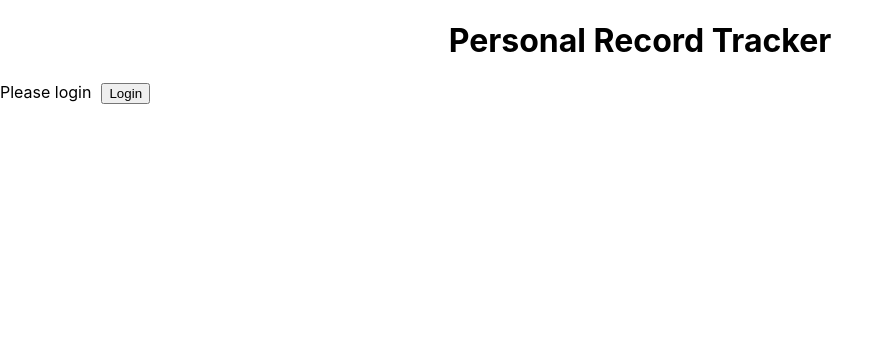
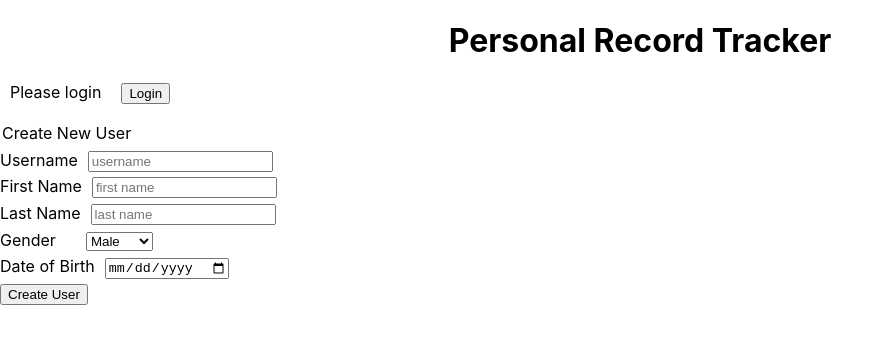
Before and after one commit to SeanSmash/phase-3-frontend, a React (Create React App) app in the folder phase-3-frontend/: page /new_user in a window 1280 px wide. Shown: the top 344 px of the page, without its empty margins (0-894 px from the left). Built offline with nearby package versions, Linux system fonts and the light colour scheme; no server answers.

Commit message:
completed login/logout and added new user and user update functions

```diff
--- a/phase-3-frontend/src/App.css
+++ b/phase-3-frontend/src/App.css
@@ -66,6 +66,11 @@ td {
   left: 80px;
 }
 
+#record-add-form-date {
+  position: absolute;
+  top: 125px;
+}
+
 #minutes-span {
   position: absolute;
   left: 230px;
@@ -124,3 +129,30 @@ td {
 #add-exercise-btn {
   margin-left: 10px;
 }
+
+.user-form {
+  line-height:20pt;
+}
+
+#user-form-submit {
+  position: relative;
+  margin-left: 0px;
+}
+
+.user-form input {
+  margin-left: 10px;
+}
+
+.user-form select {
+  margin-left: 30px;
+}
+
+#cancel-btn {
+  position: relative;
+  margin-top: 10px;
+  margin-right: 10px;
+}
+
+.navlink {
+  margin-left: 10px;
+}
--- a/phase-3-frontend/src/App.js
+++ b/phase-3-frontend/src/App.js
@@ -1,19 +1,34 @@
 import './App.css';
-import React, { useContext } from "react";
+import React, { useContext, useEffect, useState } from "react";
+import { Routes, Route, NavLink } from "react-router-dom";
 import Login from "./Login";
+import LoginPage from './LoginPage';
 import PersonalRecords from './PersonalRecords';
+import NewUser from './NewUser';
 import { CurrentUserContext } from './UserInfo';
+import EditProfile from './EditProfile';
 
 function App() {
   const [currentUser, setCurrentUser ] = useContext(CurrentUserContext)
+  const [users, setUsers] = useState([])
+  const [isLoggedIn, setIsLoggedIn] = useState(false)
 
+  useEffect(() => {
+    fetch("http://localhost:9292/user_profiles")
+      .then((r) => r.json())
+      .then((resp) => {
+        setUsers(resp)
+      })
+  }, []);
 
-  function isLoggedIn(){
-    if (currentUser.length !== 0){
-      return(
-        <PersonalRecords />
-      )
-    }
+  function handleLogin(user){
+    setCurrentUser(user)
+    setIsLoggedIn(true)
+  }
+
+  function handleLogout(){
+    setCurrentUser([])
+    setIsLoggedIn(false)
   }
 
   return (
@@ -21,8 +36,14 @@ function App() {
       <header>
       <h1 className='title'>Personal Record Tracker</h1>
       </header>
-      <Login />
-      {isLoggedIn()}
+      <Login isLoggedIn={isLoggedIn} onLogout={handleLogout}/>
+      <Routes>
+        <Route path="/edit_profile" element={<EditProfile />} />
+        <Route path="/login" element={<LoginPage users={users} onLogin={handleLogin}/>} />
+        <Route path="/new_user" element={<NewUser onLogin={handleLogin} users={users}/>} />
+        <Route path="/" element={<PersonalRecords isLoggedIn={isLoggedIn}/>} />
+        <Route path="*" element={<h1>404 not found</h1>} />
+      </Routes>
     </main>
   );
 }
--- /dev/null
+++ b/phase-3-frontend/src/EditProfile.js
@@ -0,0 +1,67 @@
+import React, { useState, useContext } from "react";
+import { CurrentUserContext } from './UserInfo';
+import { useNavigate } from "react-router-dom"
+
+
+function EditProfile(){
+    const [currentUser, setCurrentUser ] = useContext(CurrentUserContext)
+    const navigate = useNavigate()
+    //const [username, setUsername] = useState(`${currentUser.user_name}`)
+    const [firstName, setFirstName] = useState(`${currentUser.first_name}`)
+    const [lastName, setLastName] = useState(`${currentUser.last_name}`)
+    const [gender, setGender] = useState(`${currentUser.gender}`)
+    const [birthDate, setBirthDate] = useState(`${currentUser.birthdate}`)
+
+    function handleSubmit(e){
+        e.preventDefault()
+        fetch(`http://localhost:9292/user_profiles/${currentUser.id}`, {
+            method: "PATCH",
+            headers: {
+                "Content-Type": "application/json",
+            },
+            body: JSON.stringify({
+                first_name: firstName,
+                last_name: lastName,
+                gender: gender,
+                birthdate: birthDate
+            }),
+        })
+        .then((r) => r.json())
+        .then((updatedProfile) => {
+            console.log(updatedProfile)
+            setCurrentUser(updatedProfile)
+            navigate("/")
+        });
+    }
+
+    return(
+        <>
+        <form className="user-form" id="edit-profile-form" onSubmit={handleSubmit}>
+            <legend>Edit Profile</legend>
+            {/* <label>Username</label>
+            <input type="text" placeholder={currentUser.user_name} onChange={e => setUsername(e.target.value)}/>
+            <br></br> */}
+            <label>First Name</label>
+            <input type="text" placeholder={currentUser.first_name} onChange={e => setFirstName(e.target.value)} />
+            <br></br>
+            <label>Last Name</label>
+            <input type="text" placeholder={currentUser.last_name} onChange={e => setLastName(e.target.value)} />
+            <br></br>
+            <label>Gender</label>
+            <select onSelect={e => setGender(e.target.value)}>
+                <option value={currentUser.gender}> -- </option>
+                <option value="Male">Male</option>
+                <option value="Female">Female</option>
+            </select><br></br>
+            <label>Date of Birth</label>
+            <input type="date" onChange={e => setBirthDate(e.target.value)} />
+            <br></br>
+        </form>
+        <button id="cancel-btn">Cancel</button>
+        <input id="user-form-submit" form="edit-profile-form" type="submit" />
+        </>
+
+    )
+}
+
+export default EditProfile;
--- a/phase-3-frontend/src/Login.js
+++ b/phase-3-frontend/src/Login.js
@@ -1,39 +1,44 @@
-import React, { useEffect, useState, useContext } from 'react';
+import React, { useState, useContext } from 'react';
 import { CurrentUserContext } from './UserInfo';
+import { useNavigate } from "react-router-dom"
+import { NavLink } from "react-router-dom";
 
-function Login() {
+
+function Login({ isLoggedIn, onLogout }) {
     const [currentUser, setCurrentUser ] = useContext(CurrentUserContext)
-    const [username, setUsername] = useState("")
-    const [users, setUsers] = useState([])
+    const navigate = useNavigate()
+    const year = new Date().getFullYear()
 
-    useEffect(() => {
-        fetch("http://localhost:9292/user_profiles")
-          .then((r) => r.json())
-          .then((resp) => {
-            setUsers(resp)
-            setCurrentUser(resp[1])})
-      }, []);
-
-    function handleUsername(e){
-        setUsername(e.target.value)
+    function profileDisplay(){
+        if (isLoggedIn){
+            return(
+                <span>
+                    {currentUser.user_name},
+                    {/* ({currentUser.gender.slice(0,1)},
+                    {year-currentUser.birthdate.slice(0,4)})  */}
+                    <NavLink className="navlink" to="/edit_profile">Edit Profile</NavLink></span>
+            )
+        } else {
+            return(
+                <span>Please login</span>
+            )
+        }
     }
 
-    function handleUserSubmit(e){
-        e.preventDefault()
-        users.filter(user => {
-            if (username === user.user_name){
-                setCurrentUser(user)
-            }
-        })
-        console.log(currentUser)
-        console.log(users)
+    function handleNewLogin(){
+        if (!isLoggedIn){
+            navigate("/login")
+        } else {
+            onLogout()
+        }
     }
 
     return (
         <p className="login">
-            {(currentUser.length === 0) ? "Please login" : `${currentUser.user_name}`}
+            {/* {(isLoggedIn) ? `${currentUser.user_name}` : "Please login" } */}
+            {profileDisplay()}
             <span>
-            <button>{(currentUser.length === 0) ? "Login" : "Log out"}</button>
+            <button onClick={handleNewLogin}>{(isLoggedIn) ? "Log out" : "Login" }</button>
           </span>
         </p>
     )
--- a/phase-3-frontend/src/LoginPage.js
+++ b/phase-3-frontend/src/LoginPage.js
@@ -1,8 +1,41 @@
-import React from "react";
+import React, { useState, useContext } from "react";
+import { useNavigate } from "react-router-dom"
+import { CurrentUserContext } from './UserInfo';
 
-function LoginPage(){
+function LoginPage({ users, onLogin }){
+    const [currentUser, setCurrentUser ] = useContext(CurrentUserContext)
+    const [username, setUsername] = useState("")
+    const navigate = useNavigate()
+
+    function handleUsername(e){
+        setUsername(e.target.value)
+    }
+
+    function createNewUser(){
+        navigate("/new_user")
+    }
+
+    function handleSubmit(e){
+        e.preventDefault()
+        const existingUser = users.filter(user =>{
+            return (user.user_name === username)
+        })
+        if(existingUser.length == 1){
+            onLogin(existingUser[0])
+            navigate("/")
+        } else {
+            alert("user not found. please create a username")
+            createNewUser()
+        }
+    }
+
     return(
-        <h1>test</h1>
+        <form className="user-form" onSubmit={handleSubmit}>
+            <legend>User Login</legend>
+            <label>Username</label>
+            <input type="text" placeholder="username" onChange={e => setUsername(e.target.value)}/>
+            <input type="submit" value="Submit" />
+        </form>
     )
 }
 
--- /dev/null
+++ b/phase-3-frontend/src/NewUser.js
@@ -0,0 +1,79 @@
+import React, { useState } from "react";
+import { useNavigate } from "react-router-dom"
+
+function NewUser({ onLogin, users }){
+    const navigate = useNavigate()
+    const [username, setUsername] = useState('')
+    const [firstName, setFirstName] = useState('')
+    const [lastName, setLastName] = useState('')
+    const [gender, setGender] = useState('Male')
+    const [birthDate, setBirthDate] = useState('2003-01-01')
+
+    function handleSubmit(e){
+        e.preventDefault()
+        let formComplete = false
+        let userDuplicate
+        users.filter(u =>{
+            if (u.user_name === username){
+                return userDuplicate = true
+            }
+        })
+
+        if (userDuplicate){
+            alert("user already exists. choose a different username or login.")
+        } else if (username === ""){
+            alert("all fields must be complete")
+        } else if (firstName === ""){
+            alert("all fields must be complete")
+        } else if (lastName === ""){
+            alert("all fields must be complete")
+        } else {formComplete = true}
+
+
+        if (formComplete){
+            fetch("http://localhost:9292/user_profiles", {
+                method: "POST",
+                headers: {
+                    "Content-Type": "application/json",
+                },
+                body: JSON.stringify({
+                    user_name: username,
+                    first_name: firstName,
+                    last_name: lastName,
+                    birthdate: birthDate,
+                    gender: gender
+                }),
+            })
+            .then((r) => r.json())
+            .then((newUser) => {
+                onLogin(newUser)
+                navigate("/")});
+        }
+    }
+
+    return(
+        <form className="user-form" onSubmit={handleSubmit}>
+            <legend>Create New User</legend>
+            <label>Username</label>
+            <input type="text" placeholder="username" onChange={e => setUsername(e.target.value)}/>
+            <br></br>
+            <label>First Name</label>
+            <input type="text" placeholder="first name" onChange={e => setFirstName(e.target.value)} />
+            <br></br>
+            <label>Last Name</label>
+            <input type="text" placeholder="last name" onChange={e => setLastName(e.target.value)} />
+            <br></br>
+            <label>Gender</label>
+            <select onSelect={e => setGender(e.target.value)}>
+                <option value="Male">Male</option>
+                <option value="Female">Female</option>
+            </select><br></br>
+            <label>Date of Birth</label>
+            <input type="date" onChange={e => setBirthDate(e.target.value)} />
+            <br></br>
+            <input id="user-form-submit" type="submit" value="Create User" />
+        </form>
+    )
+}
+
+export default NewUser;
--- a/phase-3-frontend/src/RecordAdd.js
+++ b/phase-3-frontend/src/RecordAdd.js
@@ -63,7 +63,7 @@ function RecordAdd({ exercises, onNewRecordAdd, currentUser }){
                             value={metric} onChange={e => setMetric(e.target.value)}
                         /><span>{(exerciseToAdd[0].for_weight) ? "lbs" : "reps"}</span><br></br>
                         <label>Date</label>
-                        <input type="date" value={date} onChange={e => setDate(e.target.value)}/><br></br>
+                        <input id="record-add-form-date" type="date" value={date} onChange={e => setDate(e.target.value)}/><br></br>
                     </form>
                 )
             } else {
@@ -78,7 +78,7 @@ function RecordAdd({ exercises, onNewRecordAdd, currentUser }){
                             value={seconds} onChange={e => setSeconds(e.target.value)}
                         /><span id="seconds-span">seconds</span><br></br>
                         <label>Date</label>
-                        <input type="date" value={date} onChange={e => setDate(e.target.value)}/><br></br>
+                        <input id="record-add-form-date" type="date" value={date} onChange={e => setDate(e.target.value)}/><br></br>
                     </form>
                 )
             }
--- a/phase-3-frontend/src/index.js
+++ b/phase-3-frontend/src/index.js
@@ -1,5 +1,6 @@
 import React from 'react';
 import ReactDOM from 'react-dom/client';
+import { BrowserRouter } from "react-router-dom";
 import './index.css';
 import App from './App';
 import reportWebVitals from './reportWebVitals';
@@ -9,7 +10,9 @@ const root = ReactDOM.createRoot(document.getElementById('root'));
 root.render(
   <React.StrictMode>
     <CurrentUserProvider>
-    <App />
+      <BrowserRouter>
+      <App />
+      </BrowserRouter>
     </CurrentUserProvider>
   </React.StrictMode>
 );
```
Also changed, not shown: phase-3-frontend/src/PersonalRecords.js (+14 -2 lines).
